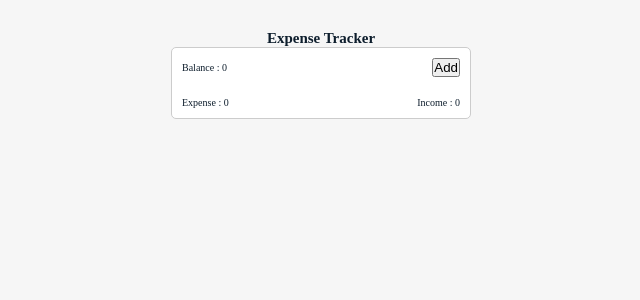
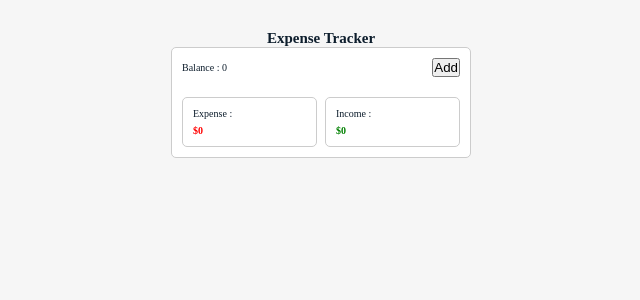
Before and after one commit to sepidehbiglarizadeh/Expense-tracker, a React (Create React App) app: page / in a window 1280 px wide. Shown: the top 300 px of the page, without its empty margins (319-959 px from the left). Built offline with nearby package versions, Linux system fonts and the light colour scheme.

Commit message:
styles added to income and expense box

```diff
--- a/src/App.css
+++ b/src/App.css
@@ -32,3 +32,20 @@
     justify-content: space-between;
     align-items: center;
 }
+
+.expenseBox{
+    width: 135px;
+    display: flex;
+    flex-direction: column;
+    align-items: flex-start;
+    justify-content: space-between;
+    border-radius: 5px;
+    border: 1px solid #ccc;
+    height: 50px;
+    padding: 1rem;
+}
+
+.expenseBox span{
+    font-weight: bold;
+    color: green;
+}
--- a/src/components/OverrViewComponent/OverViewComponent.js
+++ b/src/components/OverrViewComponent/OverViewComponent.js
@@ -14,8 +14,8 @@ const OverViewComponent = ({income,expense,addTransaction}) => {
       </div>
       {isShow && <TransActionForm addTransaction={addTransaction}/>}
       <div className="resultSection">
-        <p>Expense : {expense}</p>
-        <p>Income : {income}</p>
+        <div className="expenseBox">Expense : <span style={{color:"red"}}>${expense}</span></div>
+        <div className="expenseBox">Income : <span>${income}</span></div>
       </div>
     </>
   );
```
